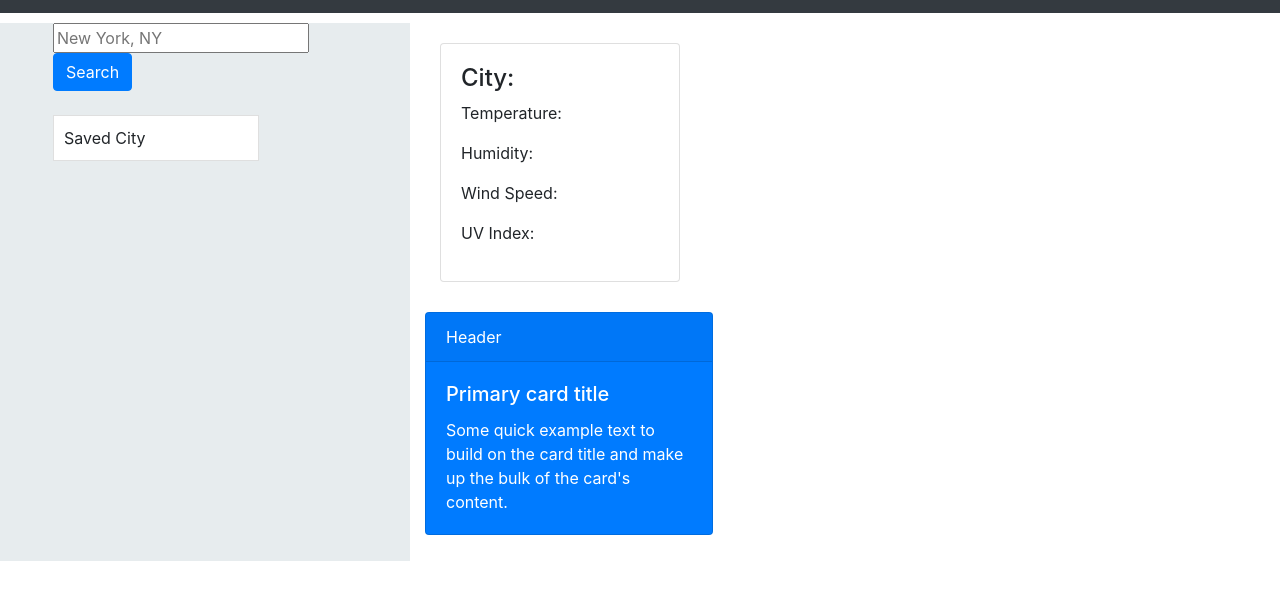
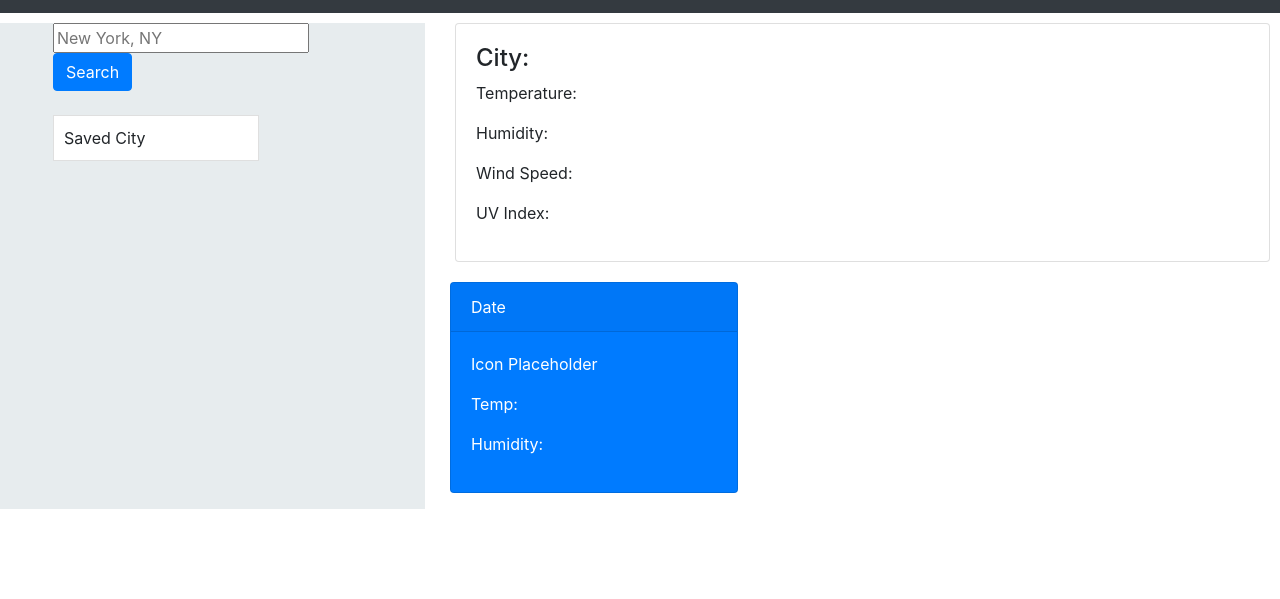
Before and after one commit to Mirageg4/Weather-Dashboard, a plain HTML site: page index.html in a window 1280 px wide. Shown: the part 59-658 px from the top of the page. Drawn offline with nearby package versions, Linux system fonts and the light colour scheme.

Commit message:
update 5 Day card

```diff
--- a/index.html
+++ b/index.html
@@ -14,7 +14,7 @@
          <h1>Weather-Dashboard</h1>
     </nav>
 
-
+        <!--Create Search Input Form for City & Saved Cities-->
         <div class="row">
             <div class="col-sm-4">
                 <div class="col px-md-5">
@@ -22,31 +22,17 @@
                         <input type="text" id="cityLocation" placeholder="New York, NY"/>
                         <button type="submit" class="btn btn-primary" id="cityInputButton">Search</button>
                     </form>
+
                     <br>
 
                     <ul class="list-group-item col-8">Saved City</ul>
                 </div>
             </div>
 
-
-
-
-
-            <!--Create Search Input Form for City-->
-                <container class="col-lg-4 col-8 left-side row">
+                <!--Create Div for Current City Weather-->
+                <container class="col-lg-8 col-4">
                     <div class="row">
                         <div class="col-12">
-                        </div>
-                    </div>
-
-            <!--Create Div Form for Saved Cities-->
-
-
-
-
-
-            <!--Create Div for Current City Weather-->
-            <div class="col-8">
                             <div class="card">
                                 <div class="card-body">
                                     <h4>City: <span id="city"></span></h4>
@@ -57,19 +43,23 @@
                                 </div>
                             </div>
                         </div>
+                    </div>
+
             <!--Create Cards for 5 Day Forecast-->
+
                 <div class="card text-white bg-primary mb-3" style="max-width: 18rem;">
-                <div class="card-header">Header</div>
+                    <div class="card-header">Date</div>
                         <div class="card-body">
-                    <h5 class="card-title">Primary card title</h5>
-                    <p class="card-text">Some quick example text to build on the card title and make up the bulk of the card's content.</p>
-
-
+                            <p class="card-text">Icon Placeholder</p>
+                            <p>Temp: <span id="temperature"></span></p>
+                            <p>Humidity: <span id="humidity"></span></p>
                         </div>
                     </div>
                 </div>
 
 
+
+            </div>
 
 
 
```
Lines whose indentation alone changed are shown as unchanged.
